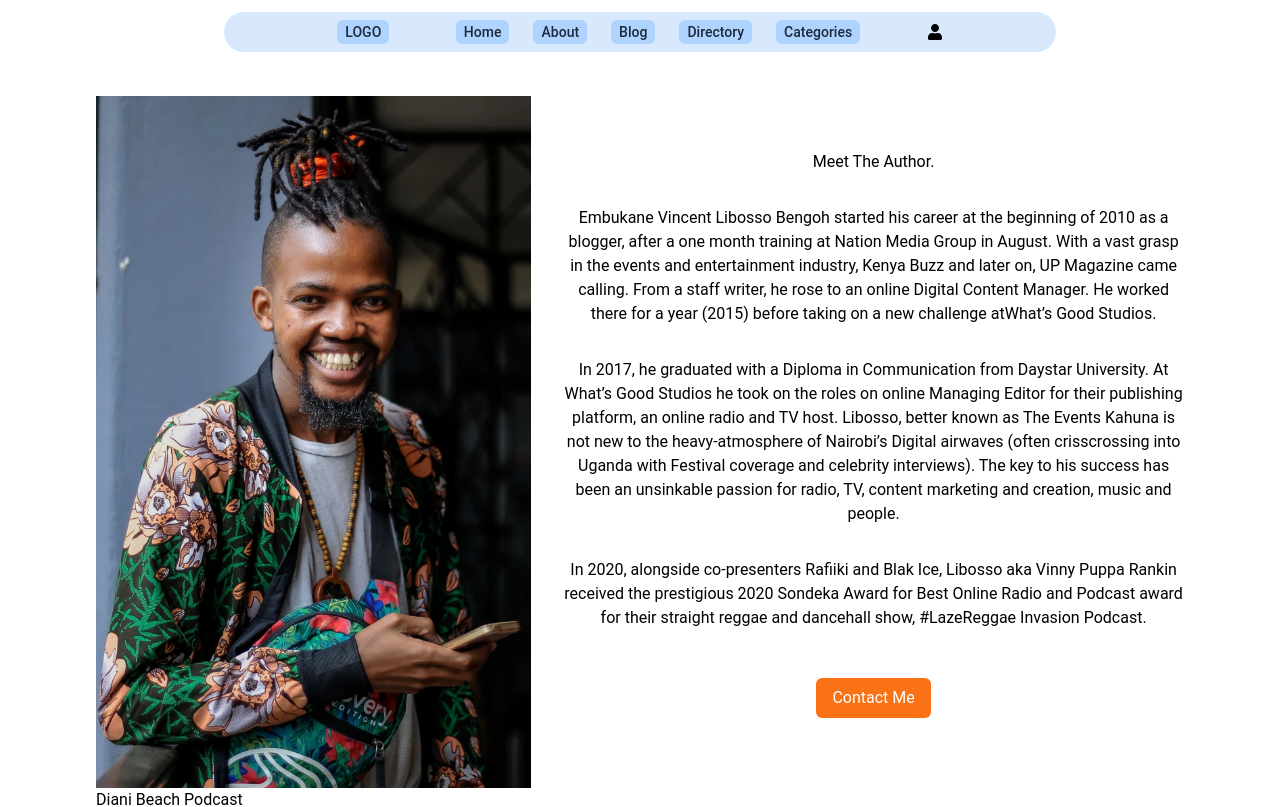
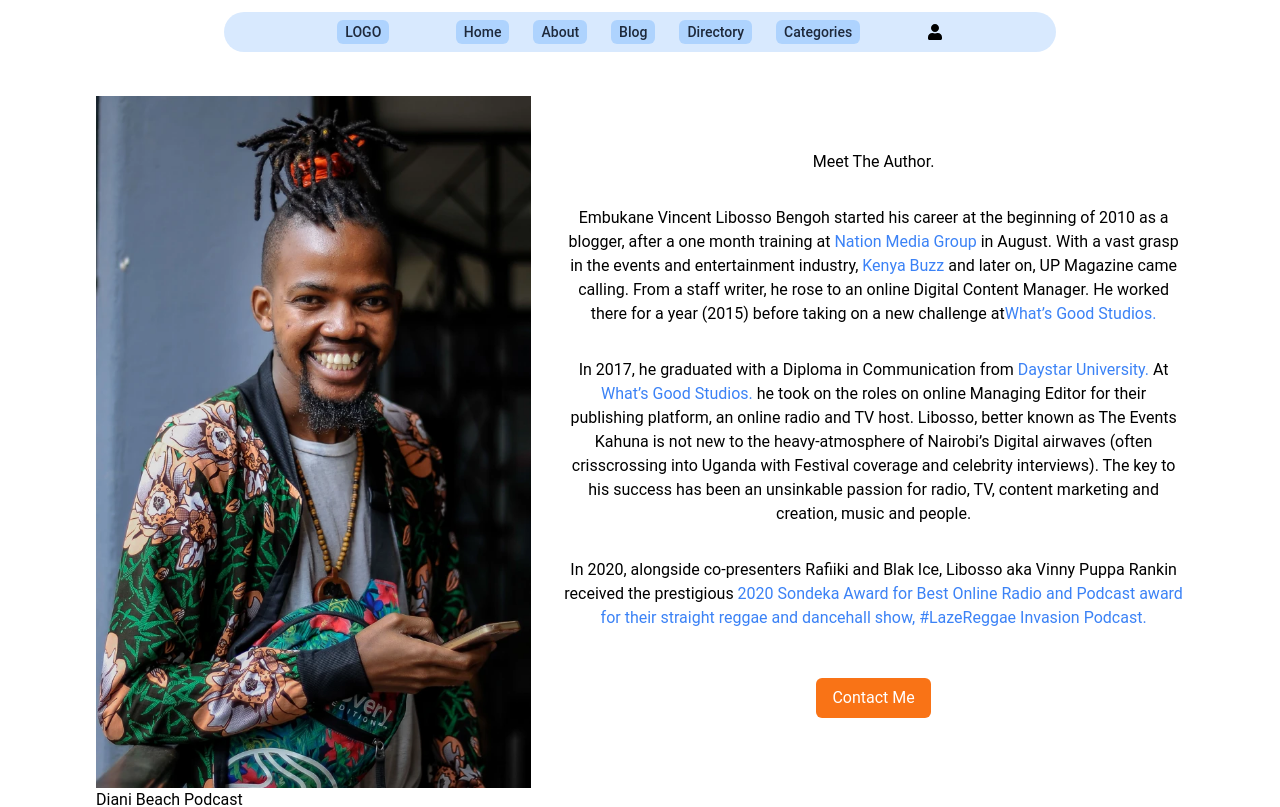
Before and after one commit to MatthewsRicky/travelapp, a Next.js app: page /about in a window 1280 px wide. Shown: the top 807 px of the page. Built offline with nearby package versions, Linux system fonts and the light colour scheme.

Commit message:
Update About.tsx

```diff
--- a/components/About.tsx
+++ b/components/About.tsx
@@ -35,29 +35,58 @@ const About = () => {
 					<p>
 						Embukane Vincent Libosso Bengoh started his career at the beginning
 						of 2010 as a blogger, after a one month training at{" "}
-						<Link href='/'>Nation Media Group</Link> in August. With a vast
-						grasp in the events and entertainment industry,{" "}
-						<Link href='/'>Kenya Buzz</Link> and later on,{" "}
-						<Link href='/'>UP Magazine</Link> came calling. From a staff writer,
-						he rose to an online Digital Content Manager. He worked there for a
-						year (2015) before taking on a new challenge at
-						<Link href='/'>What’s Good Studios.</Link>
+						<Link
+							href='/'
+							className='text-blue-500 hover:text-orange-500 hover:underline'>
+							Nation Media Group
+						</Link>{" "}
+						in August. With a vast grasp in the events and entertainment
+						industry,{" "}
+						<Link
+							href='/'
+							className='text-blue-500 hover:text-orange-500 hover:underline'>
+							Kenya Buzz
+						</Link>{" "}
+						and later on, <Link href='/'>UP Magazine</Link> came calling. From a
+						staff writer, he rose to an online Digital Content Manager. He
+						worked there for a year (2015) before taking on a new challenge at
+						<Link
+							href='/'
+							className='text-blue-500 hover:text-orange-500 hover:underline'>
+							What’s Good Studios.
+						</Link>
 					</p>
 					<p>
-						In 2017, he graduated with a Diploma in Communication from Daystar
-						University. At What’s Good Studios he took on the roles on online
-						Managing Editor for their publishing platform, an online radio and
-						TV host. Libosso, better known as The Events Kahuna is not new to
-						the heavy-atmosphere of Nairobi’s Digital airwaves (often
-						crisscrossing into Uganda with Festival coverage and celebrity
-						interviews). The key to his success has been an unsinkable passion
-						for radio, TV, content marketing and creation, music and people.
+						In 2017, he graduated with a Diploma in Communication from{" "}
+						<Link
+							href='/'
+							className='text-blue-500 hover:text-orange-500 hover:underline'>
+							Daystar University.
+						</Link>{" "}
+						At{" "}
+						<Link
+							href='/'
+							className='text-blue-500 hover:text-orange-500 hover:underline'>
+							What’s Good Studios.
+						</Link>{" "}
+						he took on the roles on online Managing Editor for their publishing
+						platform, an online radio and TV host. Libosso, better known as The
+						Events Kahuna is not new to the heavy-atmosphere of Nairobi’s
+						Digital airwaves (often crisscrossing into Uganda with Festival
+						coverage and celebrity interviews). The key to his success has been
+						an unsinkable passion for radio, TV, content marketing and creation,
+						music and people.
 					</p>
 					<p>
 						In 2020, alongside co-presenters Rafiiki and Blak Ice, Libosso aka
-						Vinny Puppa Rankin received the prestigious 2020 Sondeka Award for
-						Best Online Radio and Podcast award for their straight reggae and
-						dancehall show, #LazeReggae Invasion Podcast.
+						Vinny Puppa Rankin received the prestigious{" "}
+						<Link
+							href='/'
+							className='text-blue-500 hover:text-orange-500 hover:underline'>
+							2020 Sondeka Award for Best Online Radio and Podcast award for
+							their straight reggae and dancehall show, #LazeReggae Invasion
+							Podcast.
+						</Link>
 					</p>
 					<button className='text-center bg-orange-500 rounded-md px-4 py-2 text-white m-4'>
 						Contact Me
```
